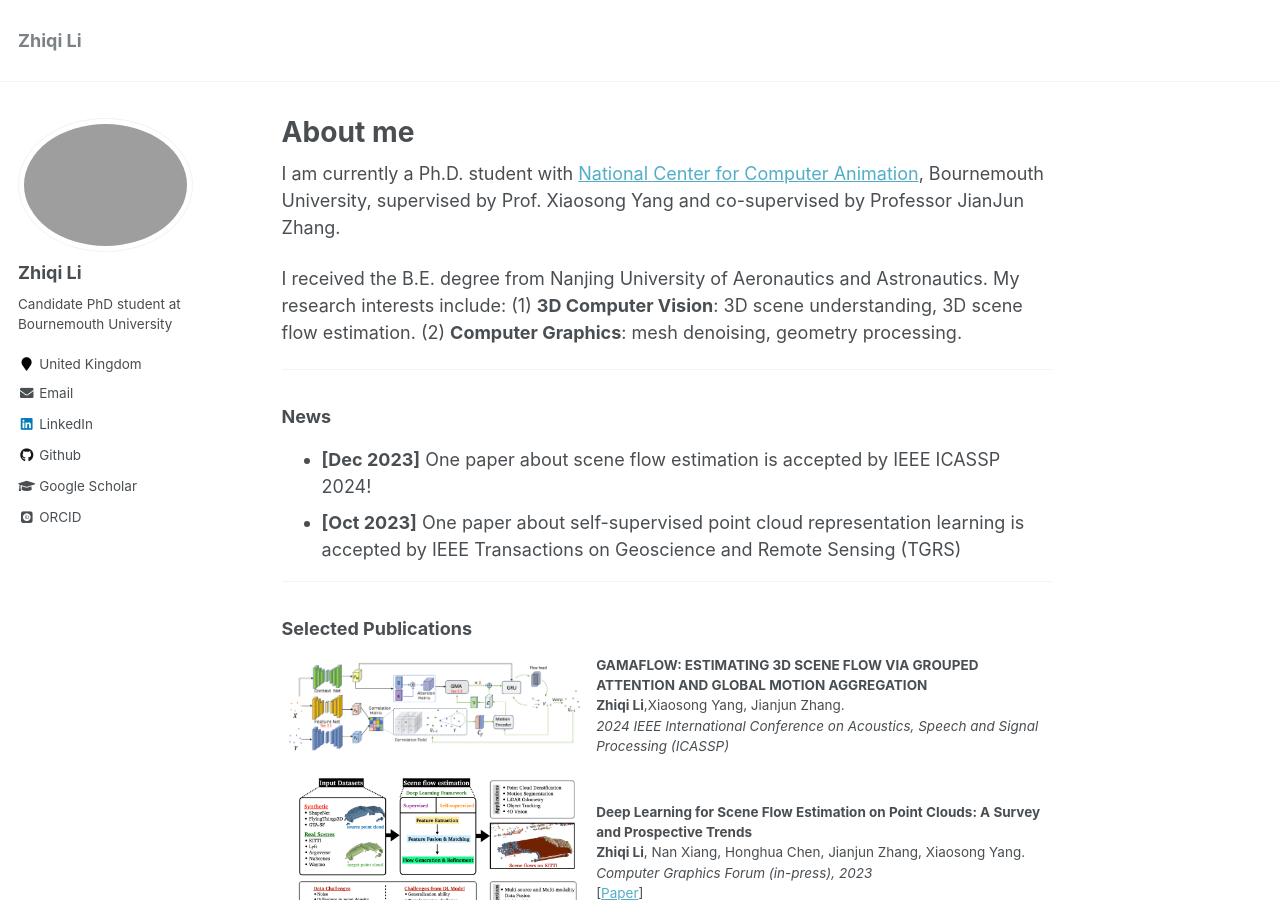
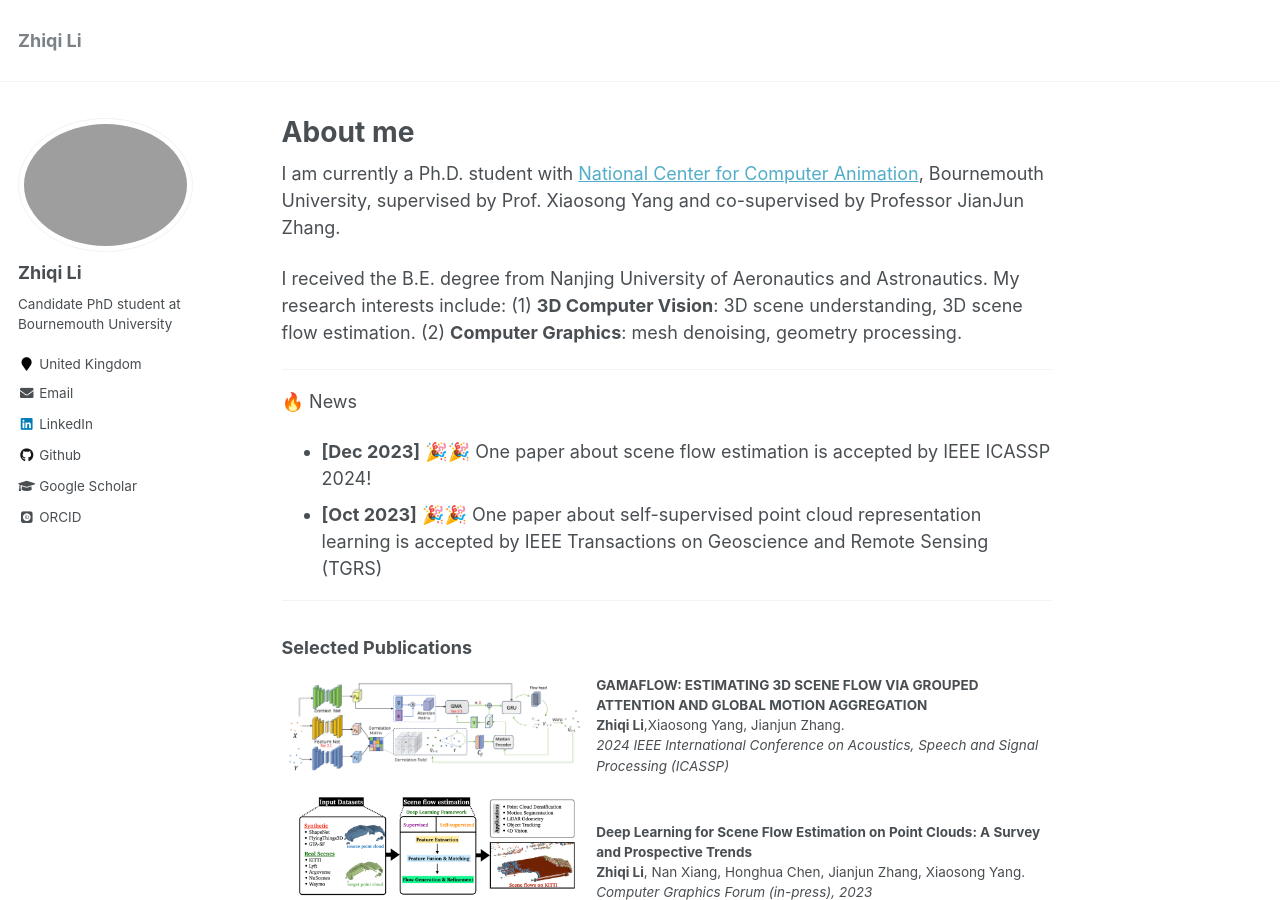
Before and after one commit to lizhiqihhh/lizhiqihhh.github.io, a Jekyll site: the page built from _pages/about.md, in a window 1280 px wide and 900 px high. Built offline with Jekyll 4.4.1, drawn with Linux system fonts in a browser that asks for light colours; some web fonts are replaced; part of the change alters nothing that is shown.

Commit message:
Update about.md

```diff
--- a/_pages/about.md
+++ b/_pages/about.md
@@ -20,17 +20,19 @@ table, th, td {
 }
 </style>
 _______________________________________________________________________________________________________
-<h3>
-  <a name="news"></a> News
-</h3>
+
+🔥 News
 <div class="mini">
   <ul>
-  <li> <strong>[Dec 2023]</strong> One paper about scene flow estimation is accepted by IEEE ICASSP 2024!</li>
+  <li> <strong>[Dec 2023]</strong> 🎉🎉 One paper about scene flow estimation is accepted by IEEE ICASSP 2024!</li>
 
-  <li> <strong>[Oct 2023]</strong> One paper about self-supervised point cloud representation learning is accepted by IEEE Transactions on Geoscience and Remote Sensing (TGRS)</li>
+  <li> <strong>[Oct 2023]</strong> 🎉🎉 One paper about self-supervised point cloud representation learning is accepted by IEEE Transactions on Geoscience and Remote Sensing (TGRS)</li>
   </ul>
 </div>
 _______________________________________________________________________________________________________
+
+
+
 <h3>
   <a name="Publications"></a> Selected Publications
 </h3>
```
